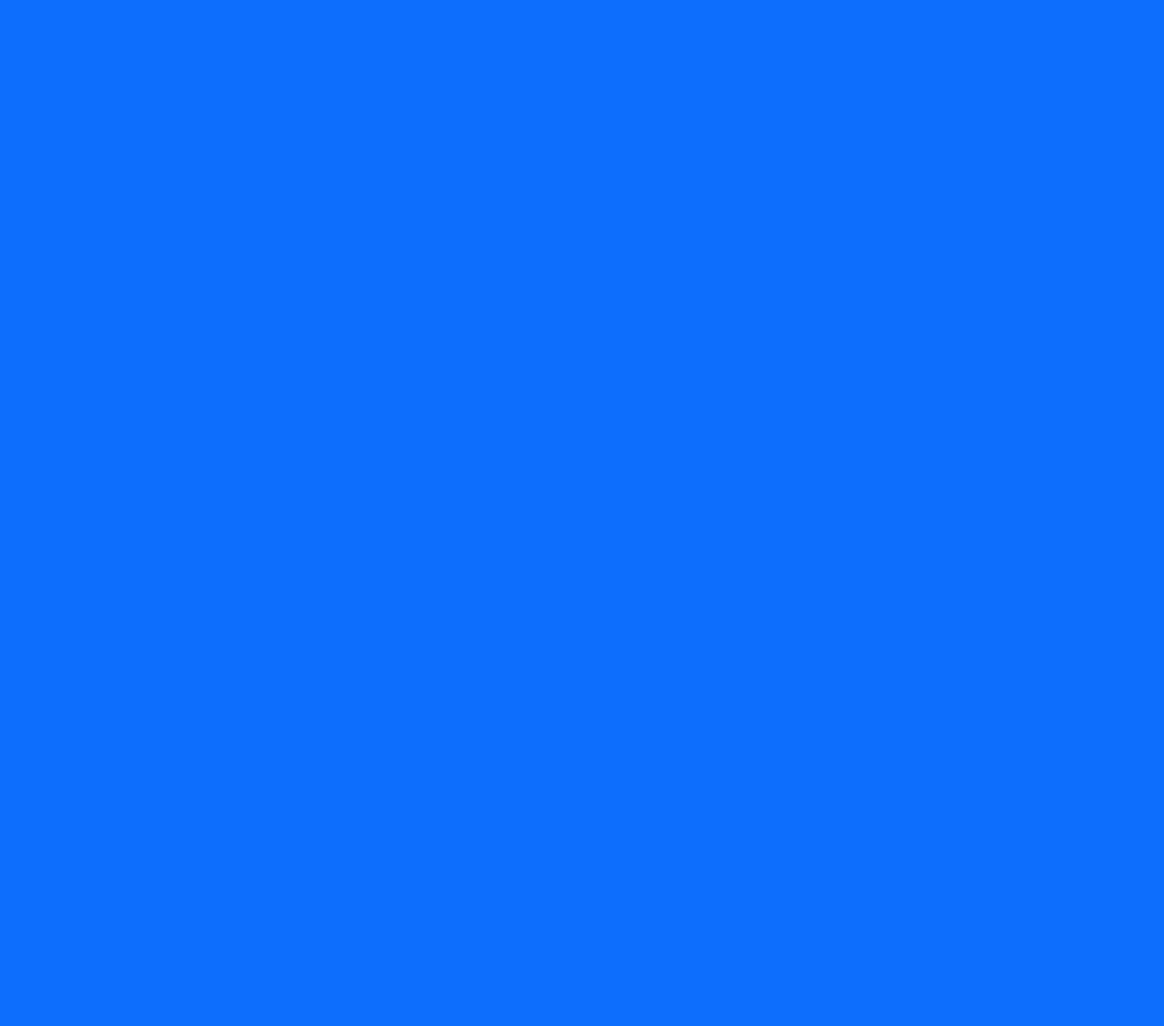
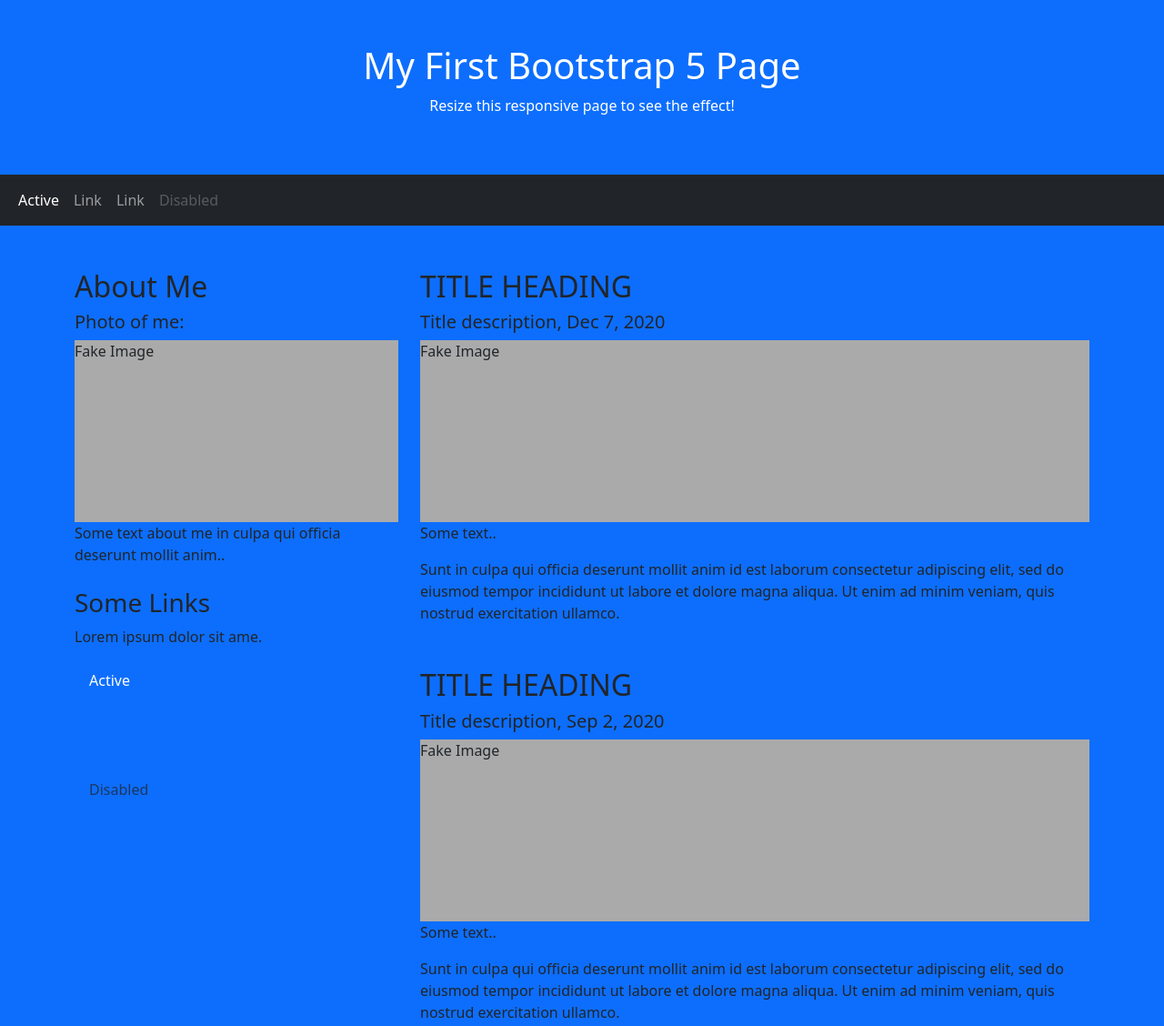
Before and after one commit to beloow/Bootstrap-initiation, a website: page index.html in a window 1280 px wide. Shown: the top 1128 px of the page at 91% size. Before the commit the page ends 800 px from the top, so only its background shows below. Drawn offline with nearby package versions, Linux system fonts and the light colour scheme.

Commit message:
Essaie de template

```diff
--- a/index.html
+++ b/index.html
@@ -1,14 +1,88 @@
 <!DOCTYPE html>
-<html lang="en">
+<html lang="fr">
 <head>
-    <meta charset="UTF-8">
-    <meta name="viewport" content="width=device-width, initial-scale=1.0">
-
-    <title>Bootstrap</title>
-
-    <link rel="stylesheet" href="css/style.css">
+  <title>Bootstrap 5 Website Example</title>
+  <meta charset="utf-8">
+  <meta name="viewport" content="width=device-width, initial-scale=1">
+  <script src="https://cdn.jsdelivr.net/npm/bootstrap@5.3.2/dist/js/bootstrap.bundle.min.js"></script>
+  <link rel="stylesheet" href="css/style.css">
+  <style>
+  .fakeimg {
+    height: 200px;
+    background: #aaa;
+  }
+  </style>
 </head>
 <body>
 
+<div class="p-5 bg-primary text-white text-center">
+  <h1>My First Bootstrap 5 Page</h1>
+  <p>Resize this responsive page to see the effect!</p>
+</div>
+
+<nav class="navbar navbar-expand-sm bg-dark navbar-dark">
+  <div class="container-fluid">
+    <ul class="navbar-nav">
+      <li class="nav-item">
+        <a class="nav-link active" href="#">Active</a>
+      </li>
+      <li class="nav-item">
+        <a class="nav-link" href="#">Link</a>
+      </li>
+      <li class="nav-item">
+        <a class="nav-link" href="#">Link</a>
+      </li>
+      <li class="nav-item">
+        <a class="nav-link disabled" href="#">Disabled</a>
+      </li>
+    </ul>
+  </div>
+</nav>
+
+<div class="container mt-5">
+  <div class="row">
+    <div class="col-sm-4">
+      <h2>About Me</h2>
+      <h5>Photo of me:</h5>
+      <div class="fakeimg">Fake Image</div>
+      <p>Some text about me in culpa qui officia deserunt mollit anim..</p>
+      <h3 class="mt-4">Some Links</h3>
+      <p>Lorem ipsum dolor sit ame.</p>
+      <ul class="nav nav-pills flex-column">
+        <li class="nav-item">
+          <a class="nav-link active" href="#">Active</a>
+        </li>
+        <li class="nav-item">
+          <a class="nav-link" href="#">Link</a>
+        </li>
+        <li class="nav-item">
+          <a class="nav-link" href="#">Link</a>
+        </li>
+        <li class="nav-item">
+          <a class="nav-link disabled" href="#">Disabled</a>
+        </li>
+      </ul>
+      <hr class="d-sm-none">
+    </div>
+    <div class="col-sm-8">
+      <h2>TITLE HEADING</h2>
+      <h5>Title description, Dec 7, 2020</h5>
+      <div class="fakeimg">Fake Image</div>
+      <p>Some text..</p>
+      <p>Sunt in culpa qui officia deserunt mollit anim id est laborum consectetur adipiscing elit, sed do eiusmod tempor incididunt ut labore et dolore magna aliqua. Ut enim ad minim veniam, quis nostrud exercitation ullamco.</p>
+
+      <h2 class="mt-5">TITLE HEADING</h2>
+      <h5>Title description, Sep 2, 2020</h5>
+      <div class="fakeimg">Fake Image</div>
+      <p>Some text..</p>
+      <p>Sunt in culpa qui officia deserunt mollit anim id est laborum consectetur adipiscing elit, sed do eiusmod tempor incididunt ut labore et dolore magna aliqua. Ut enim ad minim veniam, quis nostrud exercitation ullamco.</p>
+    </div>
+  </div>
+</div>
+
+<div class="mt-5 p-4 bg-dark text-white text-center">
+  <p>Footer</p>
+</div>
+
 </body>
 </html>
--- a/scss/style.scss
+++ b/scss/style.scss
@@ -1,5 +1,9 @@
+
+// en cas de changement le couleur le mettre avant le import afin qu il sois valide
+// $primary: orange;
+
 @import "../node_modules/bootstrap/scss/bootstrap.scss";
 
 body {
-    background: $blue;
+    background: $primary;
 }
```
